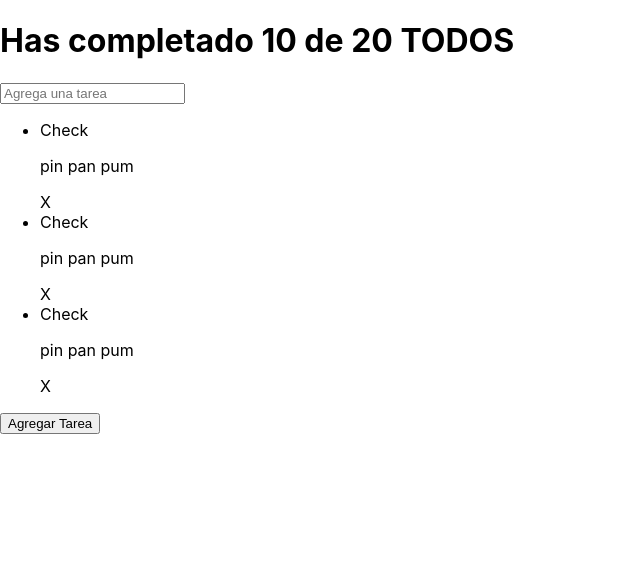
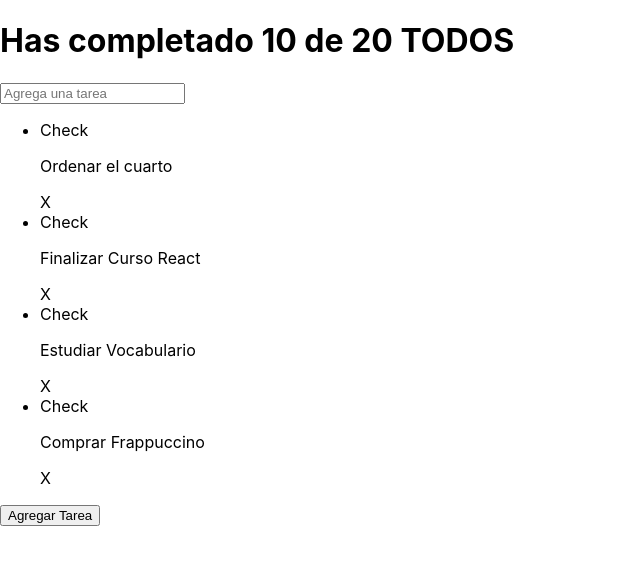
Before and after one commit to Alvarenga144/TodoList-Reactjs18, a React (Create React App) app: page / in a window 1280 px wide. Shown: the top 564 px of the page, without its empty margins (0-640 px from the left). Built offline with nearby package versions, Linux system fonts and the light colour scheme.

Commit message:
TodoItem with props, keys and atributes

```diff
--- a/src/App.js
+++ b/src/App.js
@@ -21,9 +21,13 @@ function App() {
       <TodoSearch />
 
       <TodoList>
-        <TodoItem />
-        <TodoItem />
-        <TodoItem />
+        {defaultTodos.map(todo => (
+          <TodoItem
+            key={todo.text}
+            text={todo.text}
+            completed={todo.Completed}
+          />
+        ))}
       </TodoList>
 
       <CreateTodoButton />
--- a/src/TodoItem.js
+++ b/src/TodoItem.js
@@ -1,8 +1,8 @@
-function TodoItem() {
+function TodoItem(props) {
     return(
       <li>
-        <span>Check</span>
-        <p>pin pan pum</p>
+        <span>Check {props.completed} </span>
+        <p>{props.text}</p>
         <span>X</span>
       </li>
     );
```
